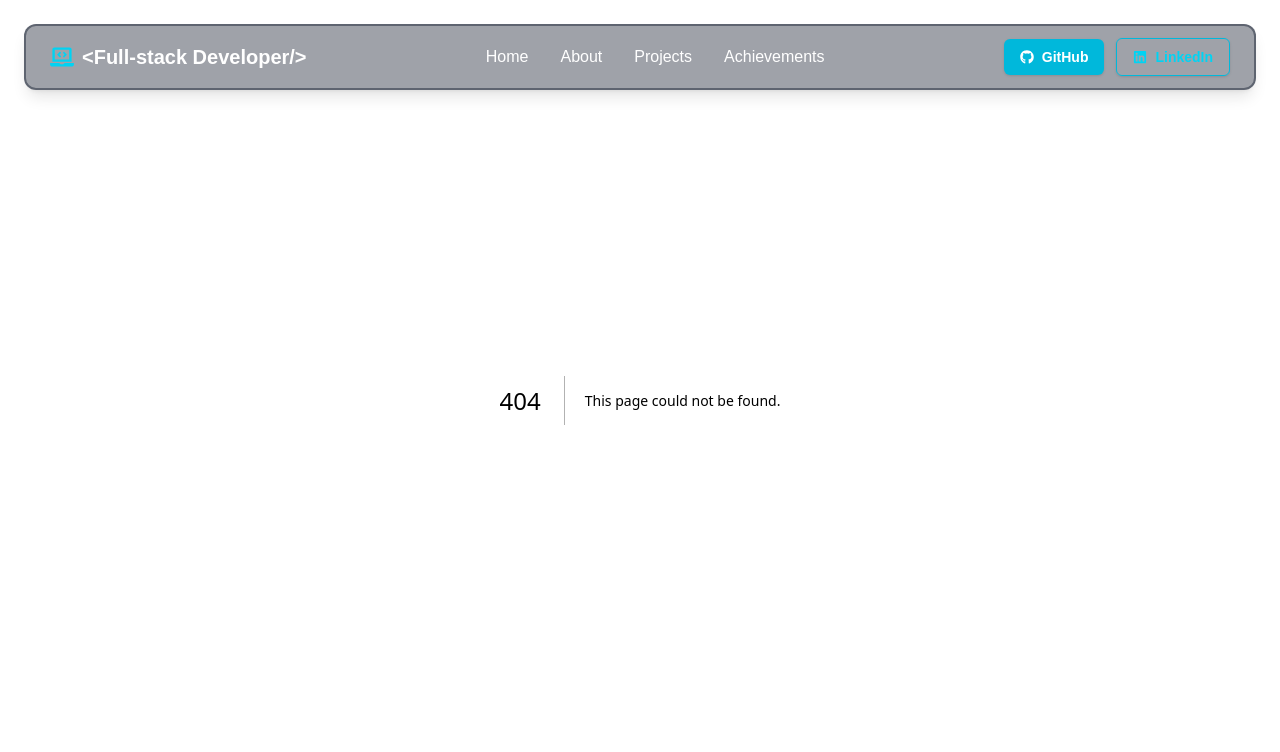
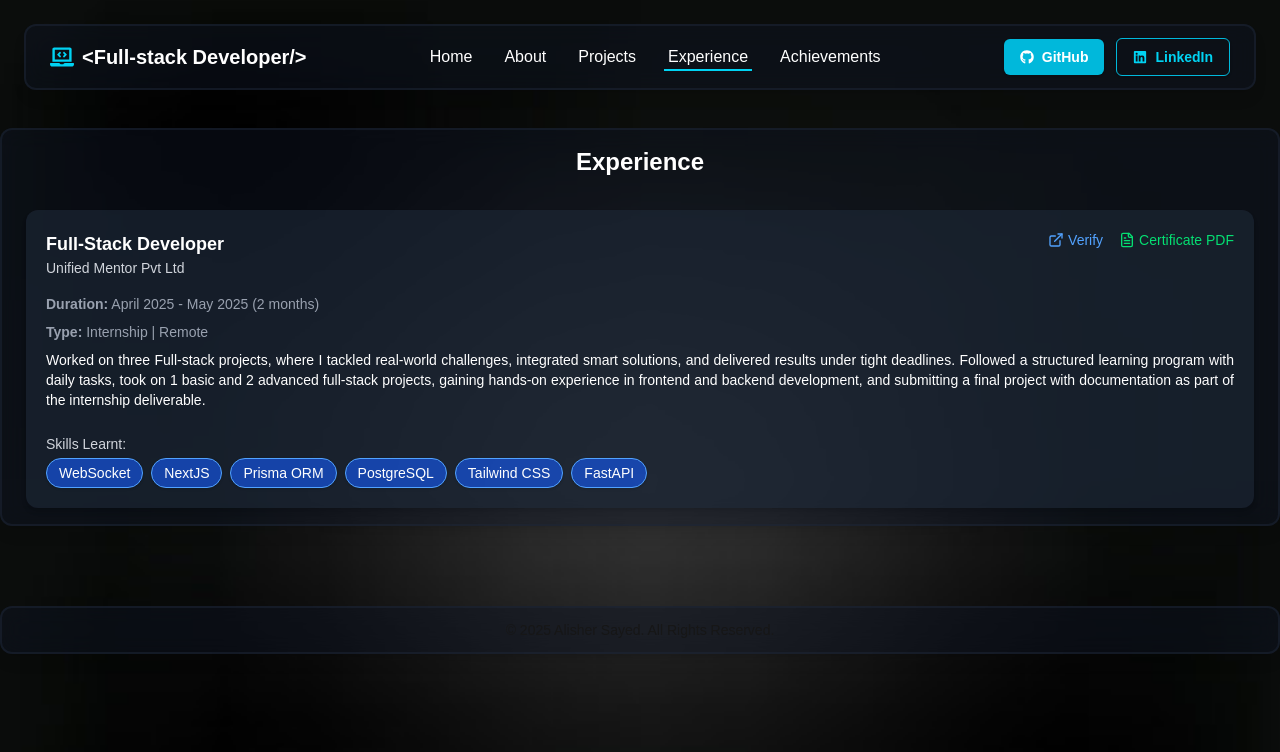
Before and after one commit to bumble469/portfolio, a Next.js app: page /experience in a window 1280 px wide. Before the commit this address had no page. Shown: the top 752 px of the page. Built offline with nearby package versions, Linux system fonts and the light colour scheme.

Commit message:
added experience section

```diff
--- a/src/app/about/page.jsx
+++ b/src/app/about/page.jsx
@@ -42,7 +42,7 @@ const FloatingAbout = () => {
         Passionate full-stack developer with a strong ability to create dynamic, responsive web applications. Successfully led my team to complete our final-year project, utilizing React, Node.js, Express, and Flask for seamless front-to-back integration. Graduated with a Bachelor’s in Computer Science from Kishinchand Chellaram College (GPA: 10.0) and completed Senior Secondary at St. Xavier’s College (Grade: 80%). Enthusiastic about developing smart solutions by blending design with functionality.
       </p>
 
-      <div className="flex flex-col md:flex-row w-full space-x-6">
+      <div className="flex flex-col md:flex-row w-full space-x-6 mt-6">
         <div className="flex flex-col space-y-6 w-full md:w-1/2">
           <h3 className={`text-xl text-white font-bold border-b border-gray-600 pb-2 ${fadeIn ? 'opacity-100 translate-x-0 duration-1000' : 'opacity-0 -translate-x-10 duration-1000'} transition-all duration-500`}>Education</h3>
           <div className="space-y-4">
--- /dev/null
+++ b/src/app/experience/page.jsx
@@ -0,0 +1,184 @@
+"use client";
+import React, { useState, useEffect, useRef } from "react";
+import { ExternalLink, FileText, X } from "lucide-react";
+import { motion, AnimatePresence } from "framer-motion";
+import Footer from "../../components/footer/footer.jsx";
+
+const experienceData = [
+  {
+    Position: "Full-Stack Developer",
+    Institution: "Unified Mentor Pvt Ltd",
+    Duration: "April 2025 - May 2025 (2 months)",
+    Type: "Internship | Remote",
+    Link: "https://www.unifiedmentor.com/verify-certificate/UMID19032524084",
+    Certificate: "/internship/UMIntern.pdf",
+    Description:
+      "Worked on three Full-stack projects, where I tackled real-world challenges, integrated smart solutions, and delivered results under tight deadlines. " +
+      "Followed a structured learning program with daily tasks, took on 1 basic and 2 advanced full-stack projects, gaining hands-on experience in frontend and backend development, " +
+      "and submitting a final project with documentation as part of the internship deliverable.",
+    Skills: ["WebSocket", "NextJS", "Prisma ORM", "PostgreSQL", "Tailwind CSS", "FastAPI"],
+  },
+];
+
+const FloatingExperience = () => {
+  const [fadeIn, setFadeIn] = useState(false);
+  const experienceRef = useRef(null);
+  const [modalOpen, setModalOpen] = useState(false);
+  const [selectedPdf, setSelectedPdf] = useState(null);
+
+  useEffect(() => {
+    const observer = new IntersectionObserver(
+      ([entry]) => setFadeIn(entry.isIntersecting),
+      { threshold: 0.2 }
+    );
+
+    if (experienceRef.current) observer.observe(experienceRef.current);
+    return () => {
+      if (experienceRef.current) observer.unobserve(experienceRef.current);
+    };
+  }, []);
+
+  const getGridClasses = () => {
+    if (experienceData.length === 1) return "grid-cols-1";
+    if (experienceData.length === 2) return "sm:grid-cols-2";
+    return "sm:grid-cols-2 lg:grid-cols-3";
+  };
+
+  const openModal = (pdfUrl) => {
+    setSelectedPdf(pdfUrl);
+    setModalOpen(true);
+  };
+
+  const closeModal = () => {
+    setModalOpen(false);
+    setSelectedPdf(null);
+  };
+
+  return (
+    <>
+      <motion.div
+        id="experience"
+        ref={experienceRef}
+        initial={{ opacity: 0, y: 50 }}
+        animate={fadeIn ? { opacity: 1, y: 0 } : {}}
+        transition={{ duration: 0.6, ease: "easeOut" }}
+        className="w-full mt-44 sm:mt-48 md:mt-52 lg:mt-32 max-w-7xl mx-auto px-4 sm:px-6 py-4 border-2 border-gray-800/50 bg-gray-900/40 backdrop-blur-md rounded-xl shadow-lg z-50 flex flex-col items-center"
+      >
+        <h2 className="text-2xl text-center text-white font-semibold">
+          Experience
+        </h2>
+
+        <div className={`w-full mt-8 grid gap-6 ${getGridClasses()} items-start`}>
+          {experienceData.map((exp, index) => (
+            <motion.div
+              key={index}
+              initial={{ opacity: 0, scale: 0.95 }}
+              whileInView={{ opacity: 1, scale: 1 }}
+              transition={{ duration: 0.5 }}
+              className={`bg-gray-800/60 p-5 rounded-xl shadow-md text-white flex flex-col justify-between ${
+                experienceData.length === 1 ? "col-span-full" : ""
+              }`}
+            >
+              <div className="flex justify-between items-start mb-4">
+                <div>
+                  <h3 className="text-lg font-semibold">{exp.Position}</h3>
+                  <p className="text-sm text-gray-300">{exp.Institution}</p>
+                </div>
+                <div className="flex gap-4 ml-4">
+                  <a
+                    href={exp.Link}
+                    target="_blank"
+                    rel="noopener noreferrer"
+                    className="text-blue-400 hover:underline text-sm flex items-center gap-1"
+                  >
+                    <ExternalLink size={16} /> Verify
+                  </a>
+                  <button
+                    onClick={() => openModal(exp.Certificate)}
+                    className="cursor-pointer text-green-400 hover:underline text-sm flex items-center gap-1"
+                  >
+                    <FileText size={16} /> Certificate PDF
+                  </button>
+                </div>
+              </div>
+
+              <p className="text-sm text-gray-400 mb-2">
+                <strong>Duration:</strong> {exp.Duration}
+              </p>
+              <p className="text-sm text-gray-400 mb-2">
+                <strong>Type:</strong> {exp.Type}
+              </p>
+
+              <p className="text-sm mb-3 text-justify">{exp.Description}</p>
+
+              {exp.Skills && exp.Skills.length > 0 && (
+                <div className="mt-3">
+                  <p className="text-sm text-gray-300 font-medium mb-1">Skills Learnt:</p>
+                  <div className="flex flex-wrap gap-2" aria-label="Skills learnt in the experience">
+                    {exp.Skills.map((skill, idx) => (
+                      <motion.span
+                        key={idx}
+                        className="px-3 py-1 bg-blue-600/60 text-sm rounded-full text-white border border-blue-400 shadow-sm hover:scale-105 transition-transform"
+                        whileHover={{ scale: 1.1 }}
+                        initial={{ opacity: 0, y: 10 }}
+                        whileInView={{ opacity: 1, y: 0 }}
+                        transition={{ delay: idx * 0.1, duration: 0.3 }}
+                      >
+                        {skill}
+                      </motion.span>
+                    ))}
+                  </div>
+                </div>
+              )}
+            </motion.div>
+          ))}
+        </div>
+      </motion.div>
+
+      <AnimatePresence>
+        {modalOpen && (
+            <>
+            {/* Disable background scroll when modal is open */}
+            <style>{`body { overflow: hidden; }`}</style>
+
+            <motion.div
+                className="fixed inset-0 bg-black/60 backdrop-blur-sm z-[100] flex justify-center items-center"
+                initial={{ opacity: 0 }}
+                animate={{ opacity: 1 }}
+                exit={{ opacity: 0 }}
+                onClick={closeModal}
+            >
+                <motion.div
+                className="bg-gray-900 rounded-lg shadow-lg max-w-4xl w-full max-h-[85vh] p-4 relative pointer-events-auto overflow-hidden my-16"
+                initial={{ scale: 0.8 }}
+                animate={{ scale: 1 }}
+                exit={{ scale: 0.8 }}
+                transition={{ duration: 0.3 }}
+                onClick={(e) => e.stopPropagation()}
+                >
+                <button
+                    onClick={closeModal}
+                    className="absolute cursor-pointer top-3 right-3 text-gray-400 hover:text-white focus:outline-none"
+                    aria-label="Close modal"
+                >
+                    <X size={24} />
+                </button>
+                <h3 className="text-white text-lg mb-4">Certificate Preview</h3>
+                <iframe
+                    src={selectedPdf}
+                    title="Certificate PDF Preview"
+                    width="100%"
+                    height="600"
+                    className="rounded-md border border-gray-600"
+                />
+                </motion.div>
+            </motion.div>
+            </>
+        )}
+        </AnimatePresence>
+      <Footer />
+    </>
+  );
+};
+
+export default FloatingExperience;
--- a/src/components/header/header.jsx
+++ b/src/components/header/header.jsx
@@ -31,6 +31,7 @@ const FloatingHeader = () => {
     home: '/',
     about: '/about',
     projects: '/projects',
+    experience: '/experience',
     achievements: '/achievements',
   };
 
```
Also changed, not shown: 1 other file (tests, documents, lock files or other folders).
